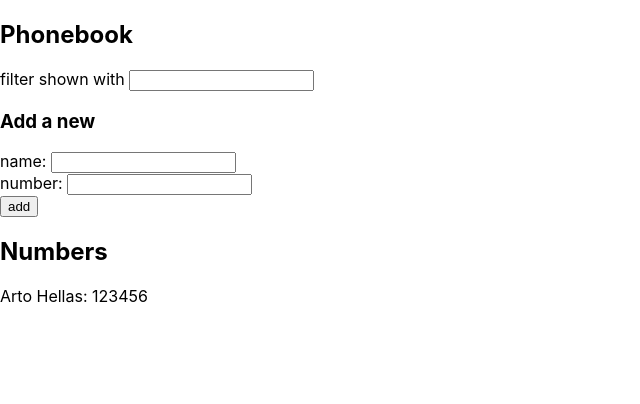
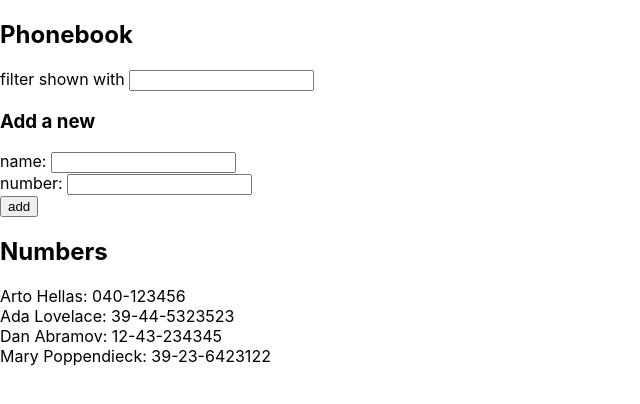
Before and after one commit to yetian/fullstackopen2020-execrise, a React (Create React App) app in the folder part2/phonebook/: page / in a window 1280 px wide. Shown: the top 404 px of the page, without its empty margins (0-640 px from the left). Built offline with nearby package versions, Linux system fonts and the light colour scheme; data requests are answered from the project's data file.

Commit message:
added 2.11

```diff
--- /dev/null
+++ b/part2/phonebook/db.json
@@ -0,0 +1,24 @@
+{
+  "persons":[
+    {
+      "name": "Arto Hellas",
+      "number": "040-123456",
+      "id": 1
+    },
+    {
+      "name": "Ada Lovelace",
+      "number": "39-44-5323523",
+      "id": 2
+    },
+    {
+      "name": "Dan Abramov",
+      "number": "12-43-234345",
+      "id": 3
+    },
+    {
+      "name": "Mary Poppendieck",
+      "number": "39-23-6423122",
+      "id": 4
+    }
+  ]
+}
--- a/part2/phonebook/src/App.js
+++ b/part2/phonebook/src/App.js
@@ -1,7 +1,8 @@
-import React, { useState } from 'react'
+import React, { useState, useEffect } from 'react'
 import Filter from './components/Filter'
 import PersonForm from './components/PersonForm'
 import Persons from './components/Persons'
+import axios from 'axios'
 
 const App = () => {
   const [ persons, setPersons ] = useState([
@@ -25,6 +26,14 @@
       setPersons(personsCopy)
     }
   }
+
+  useEffect(() => {
+    async function fetchData() {
+      const persons = await axios.get('http://localhost:3001/persons')
+      setPersons(persons.data)
+    }
+    fetchData()
+  }, [])
 
   const handleNameChange = (event) => {
     setNewName(event.target.value)
```
Also changed, not shown: part2/phonebook/package.json (+6 -1 lines), 1 other file (tests, documents, lock files or other folders).
